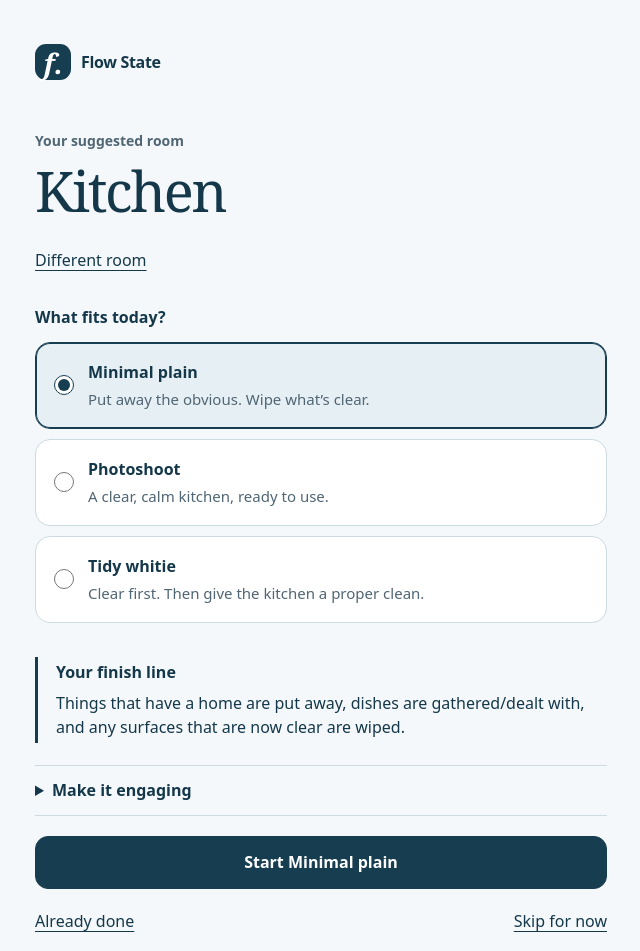
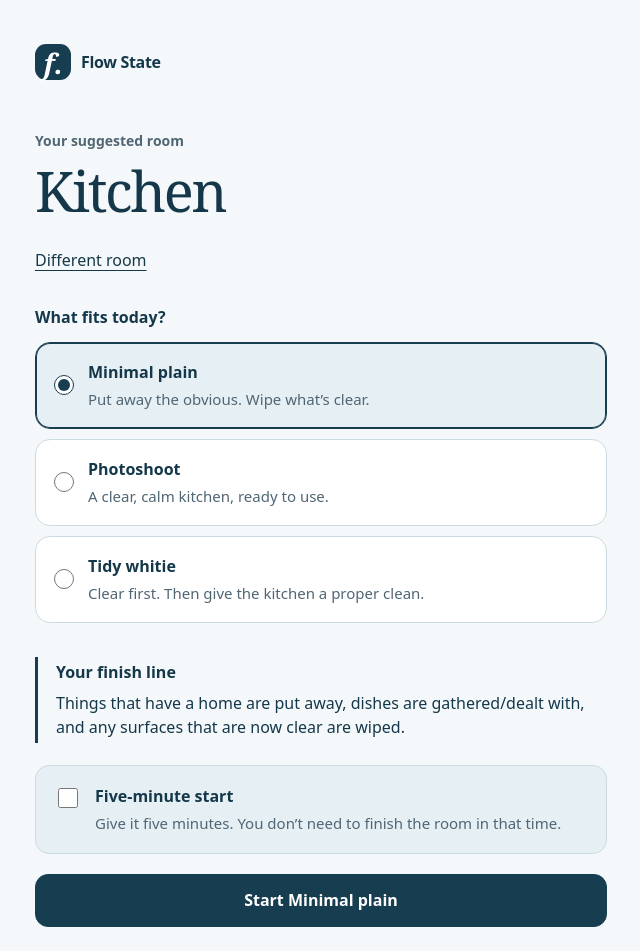
Before and after one commit to jkfrydendahl/flow-state-chores-pwa, a Next.js app: page / in a window 1280 px wide. Shown: the top 951 px of the page, without its empty margins (319-959 px from the left). Built offline with nearby package versions, Linux system fonts and the light colour scheme.

Commit message:
Put timer choice on front page and remove challenges (26.9.6.2)

```diff
--- a/app/globals.css
+++ b/app/globals.css
@@ -63,11 +63,11 @@ footer p { margin-top: 12px; }
 @media (min-width: 760px) { .shell { padding-top: 44px; } .brand { margin-bottom: 50px; } }
 @media (max-width: 360px) { .shell { padding-inline: 16px; } .mode { padding: 14px; } .actions { grid-template-columns: 1fr; } }
 
-.engagement-settings { margin: 20px 0; }
-.engagement-option { display: flex; align-items: flex-start; gap: 12px; padding: 12px 0; cursor: pointer; }
-.engagement-option input { width: 20px; height: 20px; flex-shrink: 0; margin-top: 4px; accent-color: var(--accent); }
-.start-timer, .challenge { margin: 20px 0; padding: 18px; border: 1px solid var(--line); border-radius: 14px; }
+.timer-option { display: flex; align-items: flex-start; gap: 14px; padding: 18px; margin: 20px 0; border: 1px solid var(--line); border-radius: 14px; background: var(--soft); cursor: pointer; }
+.timer-option:focus-within { outline: 3px solid #bd651b; outline-offset: 4px; }
+.timer-option input { width: 20px; height: 20px; flex-shrink: 0; margin-top: 4px; accent-color: var(--accent); }
+.start-timer { margin: 20px 0; padding: 18px; border: 1px solid var(--line); border-radius: 14px; }
 .timer-row { display: flex; justify-content: space-between; gap: 12px; align-items: center; flex-wrap: wrap; }
 .timer-digits { font-size: 1.5rem; font-variant-numeric: tabular-nums; }
 .timer-remove { margin-left: 20px; }
-.challenge p, .start-timer p { margin-bottom: 0; }
+.start-timer p { margin-bottom: 0; }
--- a/app/page.tsx
+++ b/app/page.tsx
@@ -4,7 +4,6 @@ import { modeOrder } from "../src/content/kitchen";
 import { rooms, roomOrder } from "../src/content/rooms";
 import { roomQuests } from "../src/content/quests";
 import { initialProgress, readProgress, storageKey, transition, currentMode, type Action, type Progress } from "../src/lib/progress";
-import { challengeFor } from "../src/content/challenges";
 import { remaining } from "../src/lib/engagement";
 import { appVersion } from "../src/lib/version";
 
@@ -33,7 +32,6 @@ export default function Chores() {
   const mode = currentMode(progress);
   const quest = roomQuests[room][mode];
   const done = progress.lastCompleted;
-  const challenge = challengeFor(room, mode);
   const timer = active ? session?.timer : undefined;
   const milliseconds = timer ? remaining(timer, now || Date.now()) : 0;
   const seconds = Math.ceil(milliseconds / 1000);
@@ -57,11 +55,10 @@ export default function Chores() {
     if (action.type === "complete" || action.type === "already-done") setFinished(true);
     if (action.type === "room") setChoosingRoom(false);
   }
-  const engagementControl = <details className="nudge engagement-settings"><summary>Make it engaging{progress.engagement.timer || progress.engagement.challenge ? " · On" : ""}</summary>
-    <label className="engagement-option"><input type="checkbox" checked={progress.engagement.timer} onChange={e => act({ type: "engagement", key: "timer", value: e.target.checked })} /><span><strong>Five-minute start</strong><span className="mode-description">Give it five minutes. You don’t need to finish the room in that time.</span></span></label>
-    <label className="engagement-option"><input type="checkbox" checked={progress.engagement.challenge} onChange={e => act({ type: "engagement", key: "challenge", value: e.target.checked })} /><span><strong>{challenge.title}</strong><span className="mode-description">{challenge.text}</span></span></label>
-    <p className="boundary">Use either, both or neither. Your choices are remembered.</p>
-  </details>;
+  const timerControl = <label className="timer-option">
+    <input type="checkbox" checked={progress.engagement.timer} onChange={e => act({ type: "engagement", key: "timer", value: e.target.checked })} />
+    <span><strong>Five-minute start</strong><span className="mode-description">Give it five minutes. You don’t need to finish the room in that time.</span></span>
+  </label>;
   const date = (at: string) => new Date(at).toLocaleDateString(undefined, { day: "numeric", month: "short" });
   return <main className="shell">
     <header className="brand"><span className="brand-mark" aria-hidden="true">f.</span><span>Flow State</span></header>
@@ -88,7 +85,6 @@ export default function Chores() {
             <div className="actions"><button className="secondary" onClick={() => act({ type: "continue" })}>Continue</button><button className="secondary" onClick={() => act({ type: "pause" })}>Pause</button></div>
           </>}
         </div>}
-        {progress.engagement.challenge && <aside className="challenge"><h2>{challenge.title}</h2><p>{challenge.text}</p><button className="quiet" onClick={() => act({ type: "engagement", key: "challenge", value: false })}>Drop the challenge</button></aside>}
         <ol className="stages" aria-label="Your route">{quest.stages.map((stage, index) => <li key={stage.title}><span className="stage-number" aria-hidden="true">{index + 1}</span><span>{stage.title}</span></li>)}</ol>
         <details className="nudge" key={`${room}-${mode}`}><summary>Need a nudge?</summary>
           {quest.stages.map(stage => <div className="guidance" key={stage.title}><h2>{stage.title}</h2><p>{stage.guidance}</p><p className="feedback">{stage.feedback}</p></div>)}
@@ -112,7 +108,7 @@ export default function Chores() {
         </div> : <>
           <fieldset className="modes"><legend>What fits today?</legend>{modeOrder.map(id => <label className={`mode ${progress.selected === id ? "selected" : ""}`} key={id}><input type="radio" name="mode" value={id} checked={progress.selected === id} onChange={() => act({ type: "select", mode: id })} /><span><strong>{roomQuests[room][id].name}</strong><span className="mode-description">{roomQuests[room][id].description}</span></span></label>)}</fieldset>
           <div className="victory preview"><h2>Your finish line</h2><p>{rooms[room].victory[mode]}</p></div>
-          {engagementControl}
+          {timerControl}
           <button className="primary wide" onClick={() => act({ type: "start" })}>Start {quest.name}</button>
         </>}
         <div className="secondary-actions"><button className="quiet" onClick={() => act({ type: "already-done", at: new Date().toISOString() })}>Already done</button><button className="quiet" onClick={() => act({ type: "skip" })}>Skip for now</button></div>
--- a/src/content/challenges.ts
+++ /dev/null
@@ -1,17 +0,0 @@
-import type { Room } from "./rooms.ts";
-import type { Mode } from "./kitchen.ts";
-const firstWins: Record<Room, string> = {
-  kitchen: "Finish the table before moving around the counters.",
-  "living-room": "Finish the nearest table before moving to the next surface.",
-  bathroom: "Clear the sink and counter before moving on to towels.",
-  bedroom: "Make the bed first, then work outward from it.",
-  bryggers: "Contain the loose laundry first, then clear the work surfaces.",
-  entrance: "Make the shoes and coats orderly before clearing the other surfaces.",
-  "kids-rooms": "Put the toys in one part of the play area away before moving on.",
-  carport: "Put equipment in one section back in place before moving on.",
-};
-export function challengeFor(room: Room, mode: Mode) {
-  if (mode === "minimal") return { title: "Keep the rhythm", text: "Know its home? Put it there. No obvious home? Move on. Keep that simple rhythm through the first pass." };
-  if (mode === "photoshoot") return { title: "One visible win", text: firstWins[room] };
-  return { title: "One smooth pass", text: "Once Photoshoot is complete, clean one section at a time, higher surfaces before lower ones. Let each finished section lead you around the room. Trips to rinse or fetch equipment are part of the route." };
-}
--- a/src/lib/engagement.ts
+++ b/src/lib/engagement.ts
@@ -1,7 +1,7 @@
 export const fiveMinutes = 5 * 60 * 1000;
 export type StartTimer = { remainingMs: number; endsAt: number | null };
-export type Engagement = { timer: boolean; challenge: boolean; hideTimer: boolean };
-export const quietDefaults: Engagement = { timer: false, challenge: false, hideTimer: false };
+export type Engagement = { timer: boolean; hideTimer: boolean };
+export const quietDefaults: Engagement = { timer: false, hideTimer: false };
 export const remaining = (timer: StartTimer, now: number) => Math.max(0, Math.min(fiveMinutes, timer.endsAt === null ? timer.remainingMs : timer.endsAt - now));
 export const startTimer = (now: number): StartTimer => ({ remainingMs: fiveMinutes, endsAt: now + fiveMinutes });
 export const pauseTimer = (timer: StartTimer, now: number): StartTimer => ({ remainingMs: remaining(timer, now), endsAt: null });
--- a/src/lib/progress.ts
+++ b/src/lib/progress.ts
@@ -51,7 +51,7 @@ export function readProgress(raw: string | null, now = Date.now()): Progress {
     }
     if (value.version !== 2) return state;
     const prefs = object(value.engagement);
-    for (const key of ["timer", "challenge", "hideTimer"] as const) {
+    for (const key of ["timer", "hideTimer"] as const) {
       if (typeof prefs[key] === "boolean") state.engagement[key] = prefs[key];
     }
     if (isMode(value.selected)) state.selected = value.selected;
--- a/src/lib/version.ts
+++ b/src/lib/version.ts
@@ -1,4 +1,4 @@
 // Release identifier: YY.M.D.N, where N starts at 1 each release date.
 // Increment N for another release on the same date; use the release date otherwise.
 // Keep stable across rebuilds so a cached app reports its actual source version.
-export const appVersion = "26.9.6.1";
+export const appVersion = "26.9.6.2";
```
Also changed, not shown: 2 other files (tests, documents, lock files or other folders).
